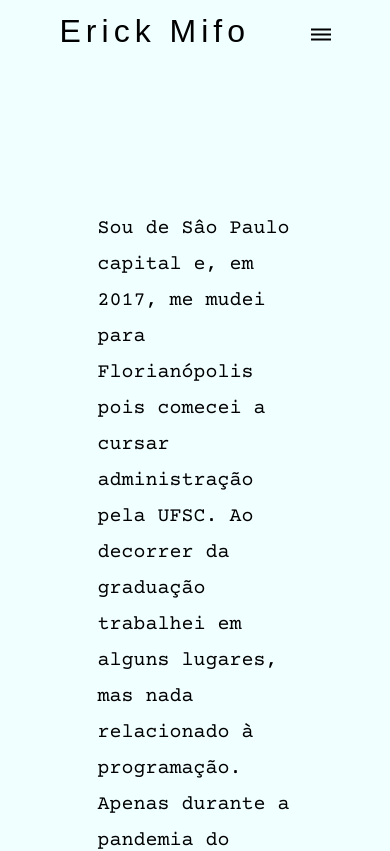
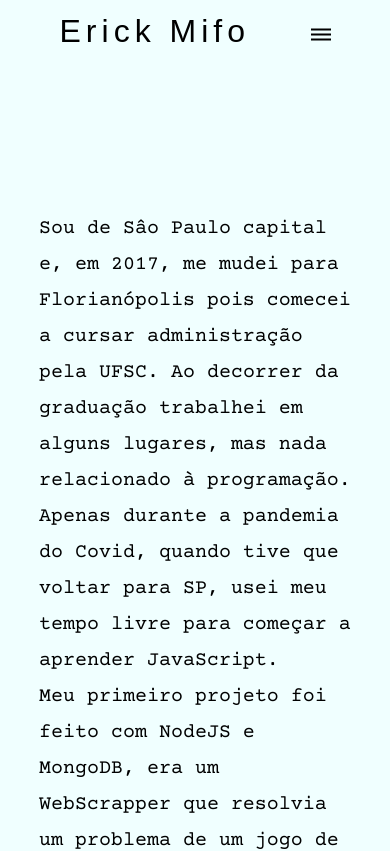
Before and after one commit to ErickMifo/Portfolio, a React (Create React App) app: page /sobre in a window 390 px wide. Shown: the top 851 px of the page. Built offline with nearby package versions, Linux system fonts and the light colour scheme.

Commit message:
UPDATE: responsividade

```diff
--- a/src/pages/home/styles.css
+++ b/src/pages/home/styles.css
@@ -64,6 +64,7 @@ a:hover {
     flex-direction: column;
   }
   .home {
+    margin: 3px;
     position: static;
     width: auto;
     height: auto;
--- a/src/pages/projetos/styles.css
+++ b/src/pages/projetos/styles.css
@@ -36,6 +36,7 @@
 
 @media screen and (max-width: 768px) {
   .projects {
+    margin: 10px;
     position: static;
     width: auto;
     height: auto;
--- a/src/pages/sobre/styles.css
+++ b/src/pages/sobre/styles.css
@@ -18,3 +18,9 @@
   top: 5%;
   left: 100%;
 }
+
+@media screen and (max-width: 768px) {
+  .sobreText {
+    width: 80%;
+  }
+}
```
